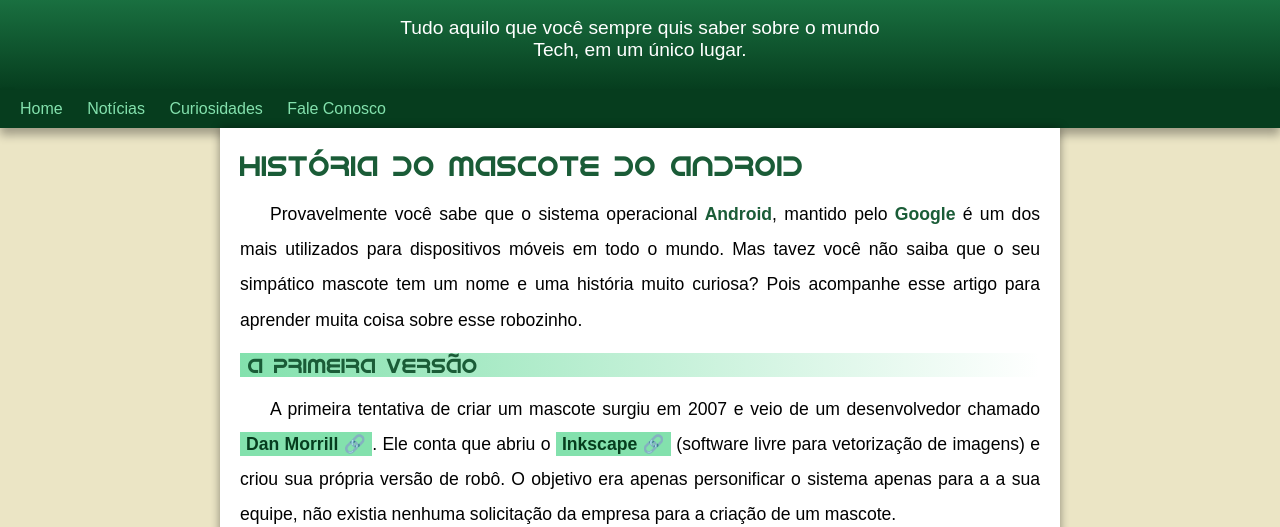
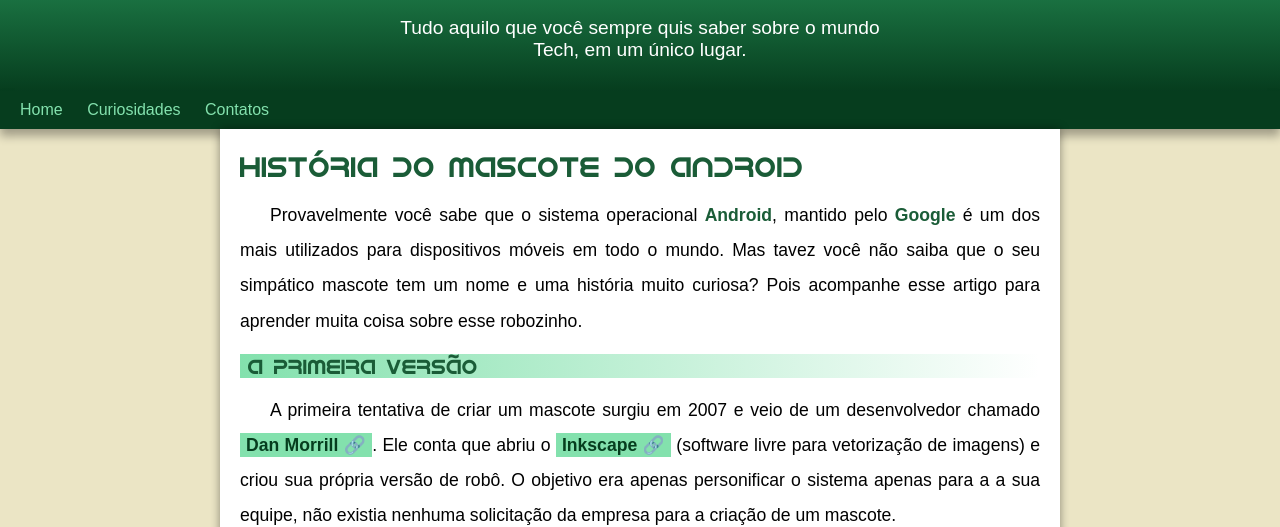
Before and after one commit to arthurstinchi/projeto-android, a plain HTML site: page index.html in a window 1280 px wide. Shown: the part 100-627 px from the top of the page. Drawn offline with Linux system fonts and the light colour scheme.

Commit message:
problema de padding corrigido

```diff
--- a/estilo/style.css
+++ b/estilo/style.css
@@ -58,7 +58,7 @@ header > p {
     max-width: 500px;
     padding-left: 10px;
     padding-right: 10px;
-    margin-bottom: 30px;
+    padding-bottom: 30px;
     margin: auto;
 }
 
--- a/index.html
+++ b/index.html
@@ -14,9 +14,8 @@
     </header>
     <nav>
         <a href="#">Home</a>
-        <a href="#">Notícias</a>
         <a href="#">Curiosidades</a>
-        <a href="#">Fale Conosco</a>
+        <a href="#">Contatos</a>
     </nav>
     <main>
         <article>
```
